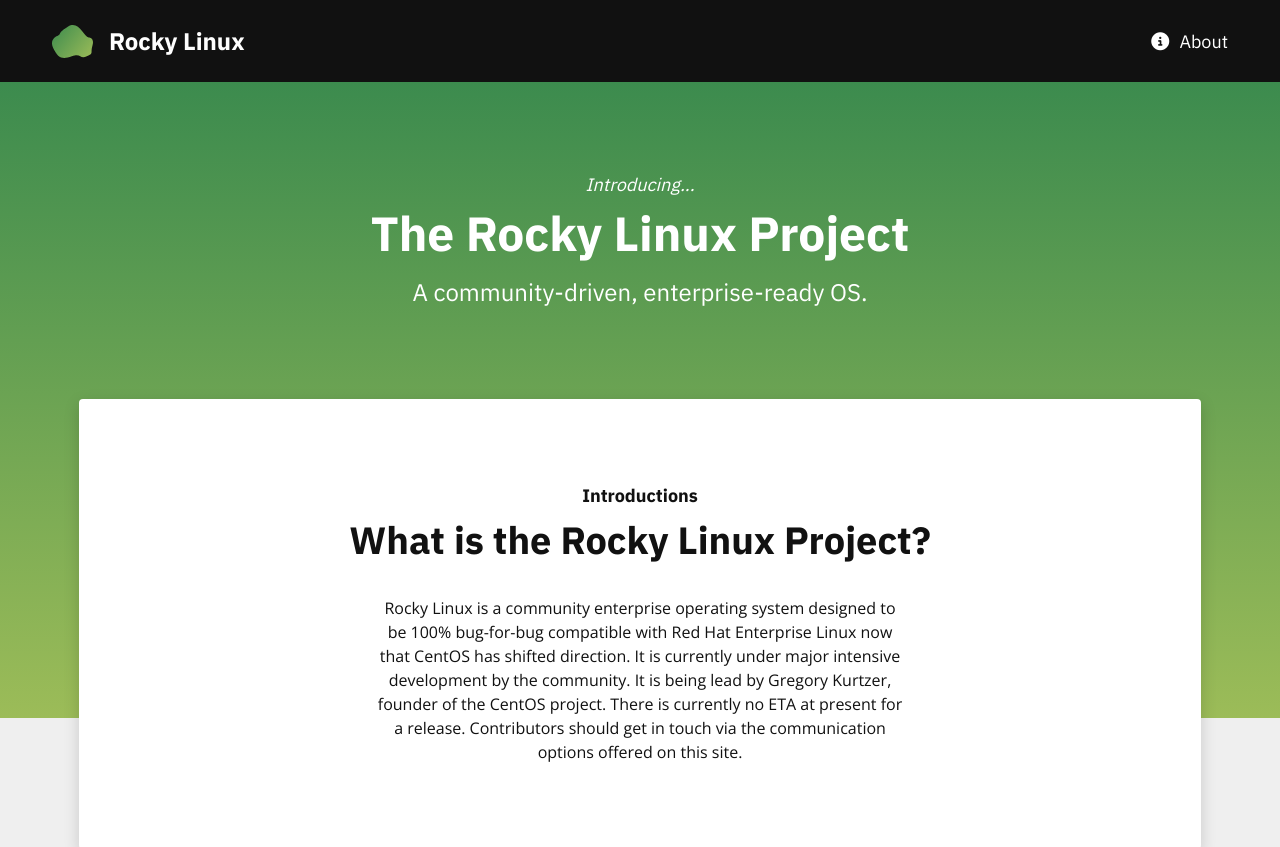
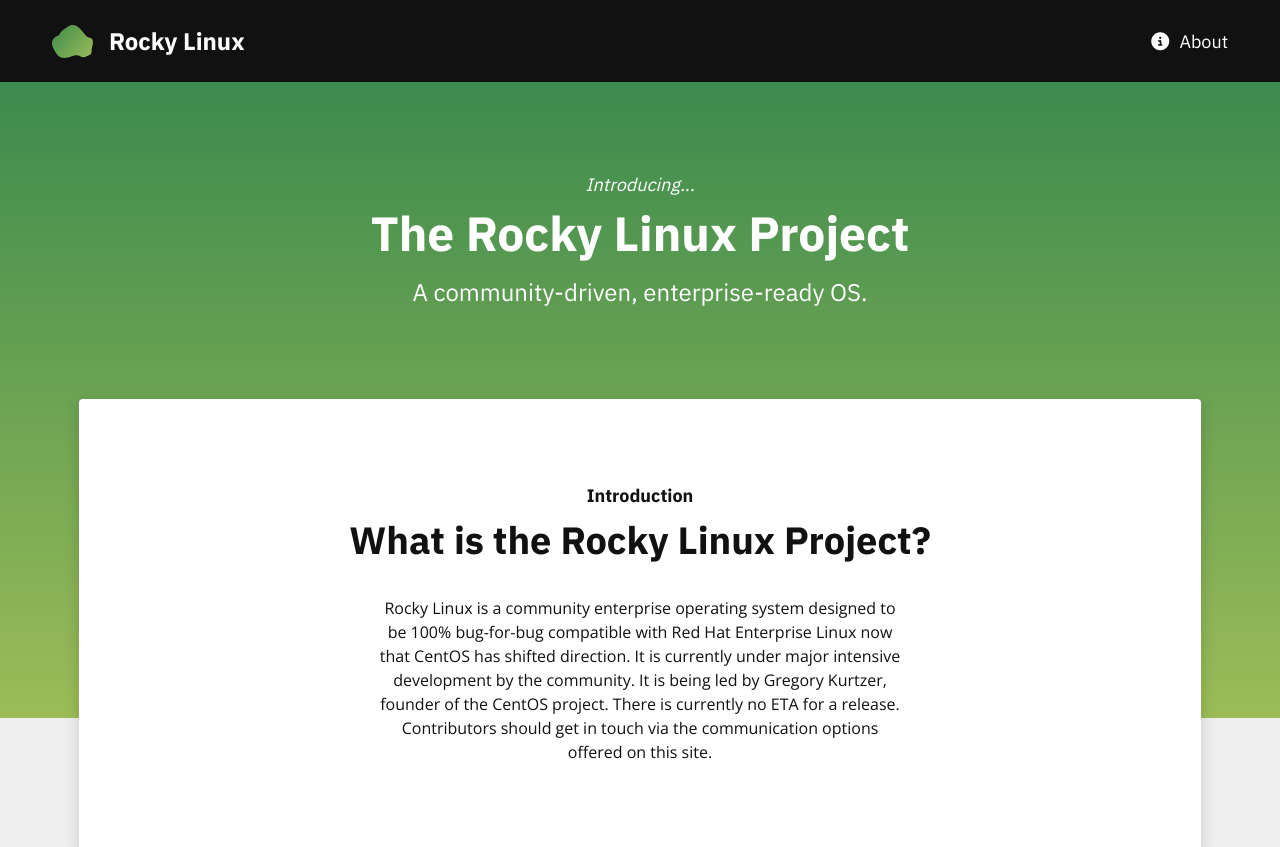
Before and after one commit to migueldiez/rockylinux.org-intro-spa, a plain HTML site: page index.html in a window 1280 px wide. Shown: the top 847 px of the page. Drawn offline with nearby package versions, Linux system fonts and the light colour scheme.

Commit message:
Fix spelling and grammar

```diff
--- a/index.html
+++ b/index.html
@@ -47,9 +47,9 @@
             </div>
             <div class="content">
                 <div class="inner">
-                    <h5>Introductions</h5>
+                    <h5>Introduction</h5>
                     <h1>What is the Rocky Linux Project?</h1>
-                    <p>Rocky Linux is a community enterprise operating system designed to be 100% bug-for-bug compatible with Red Hat Enterprise Linux now that CentOS has shifted direction. It is currently under major intensive development by the community. It is being lead by Gregory Kurtzer, founder of the CentOS project. There is currently no ETA at present for a release. Contributors should get in touch via the communication options offered on this site.</p>
+                    <p>Rocky Linux is a community enterprise operating system designed to be 100% bug-for-bug compatible with Red Hat Enterprise Linux now that CentOS has shifted direction. It is currently under major intensive development by the community. It is being led by Gregory Kurtzer, founder of the CentOS project. There is currently no ETA for a release. Contributors should get in touch via the communication options offered on this site.</p>
                 </div>
             </div>
         </div>
```
